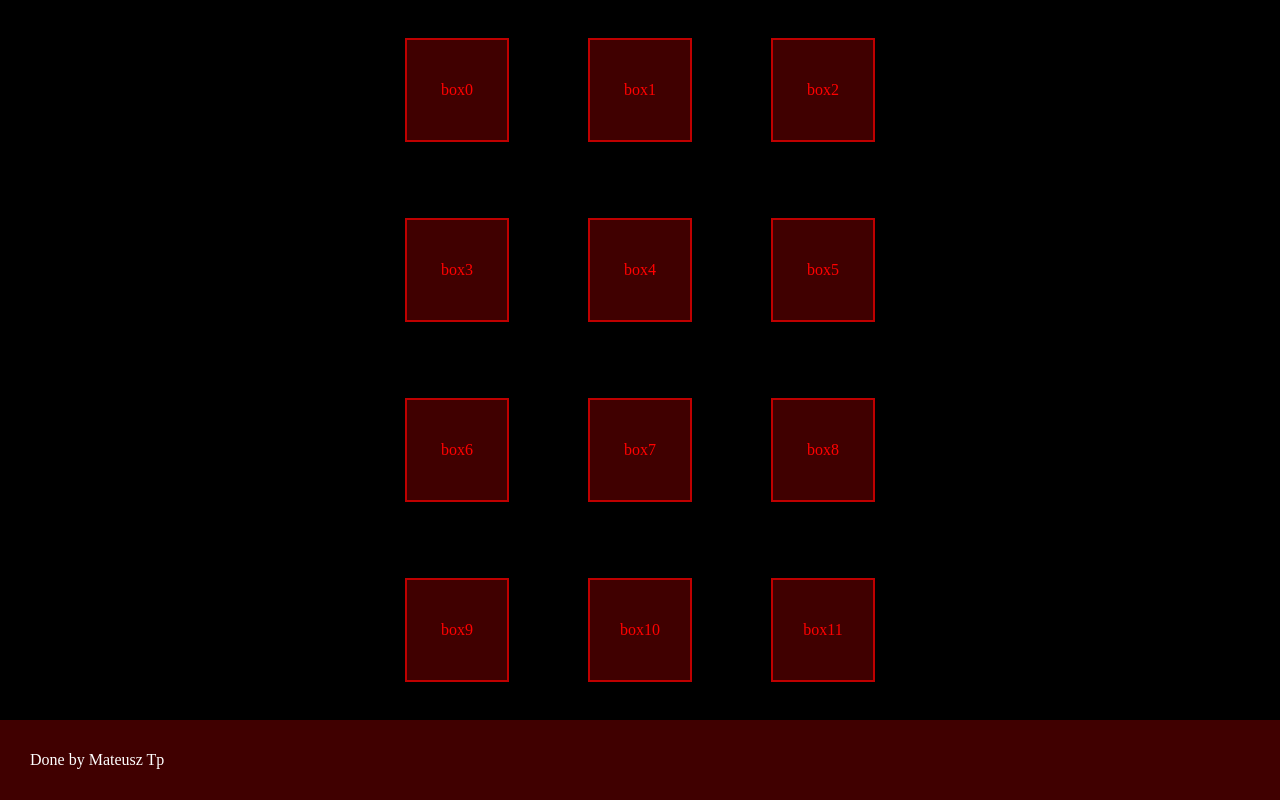
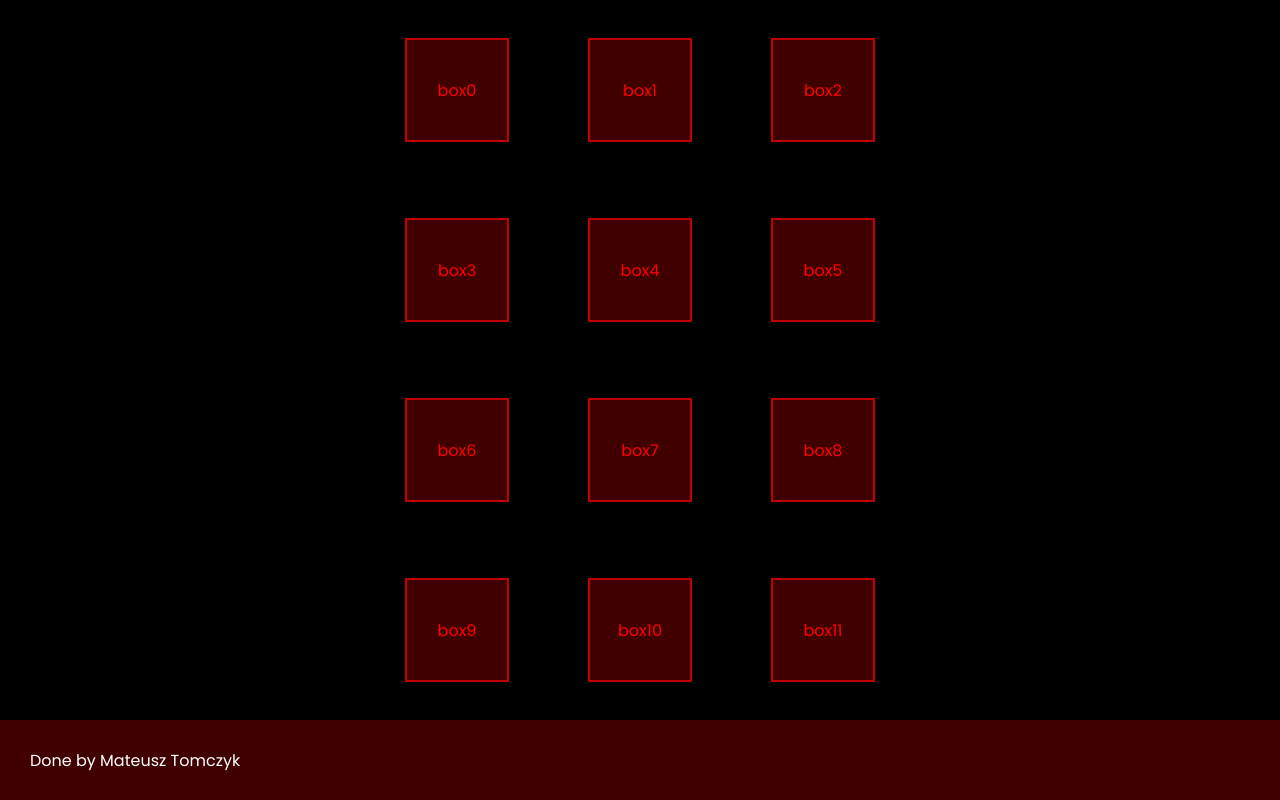
Before and after one commit to tomasthall/soundkit, a plain HTML site: page index.html in a window 1280 px wide. Drawn offline with Linux system fonts and the light colour scheme.

Commit message:
feat(App): add fonts from google, feat #SK-2

```diff
--- a/index.html
+++ b/index.html
@@ -3,6 +3,7 @@
 <head>
     <meta charset="utf-8">
     <title>Soundkit</title>
+    <link href="https://fonts.googleapis.com/css?family=Poppins" rel="stylesheet">
     <link rel="stylesheet" href="style.css">
 </head>
 <body>
@@ -13,7 +14,7 @@
     </section>
     <footer class="footer">
         <div class="footer__wrapper">
-            <div class="footer__column">Done by Mateusz Tp</div>
+            <div class="footer__column">Done by Mateusz Tomczyk</div>
             <div class="footer__column"></div>
         </div>
     </footer>
--- a/style.scss
+++ b/style.scss
@@ -5,6 +5,7 @@
 body {
   padding: 0;
   margin: 0;
+  font-family: 'Poppins', sans-serif;
 }
 
 .soundkit-wrapper {
```
Also changed, not shown: style.css, 1 other file.
